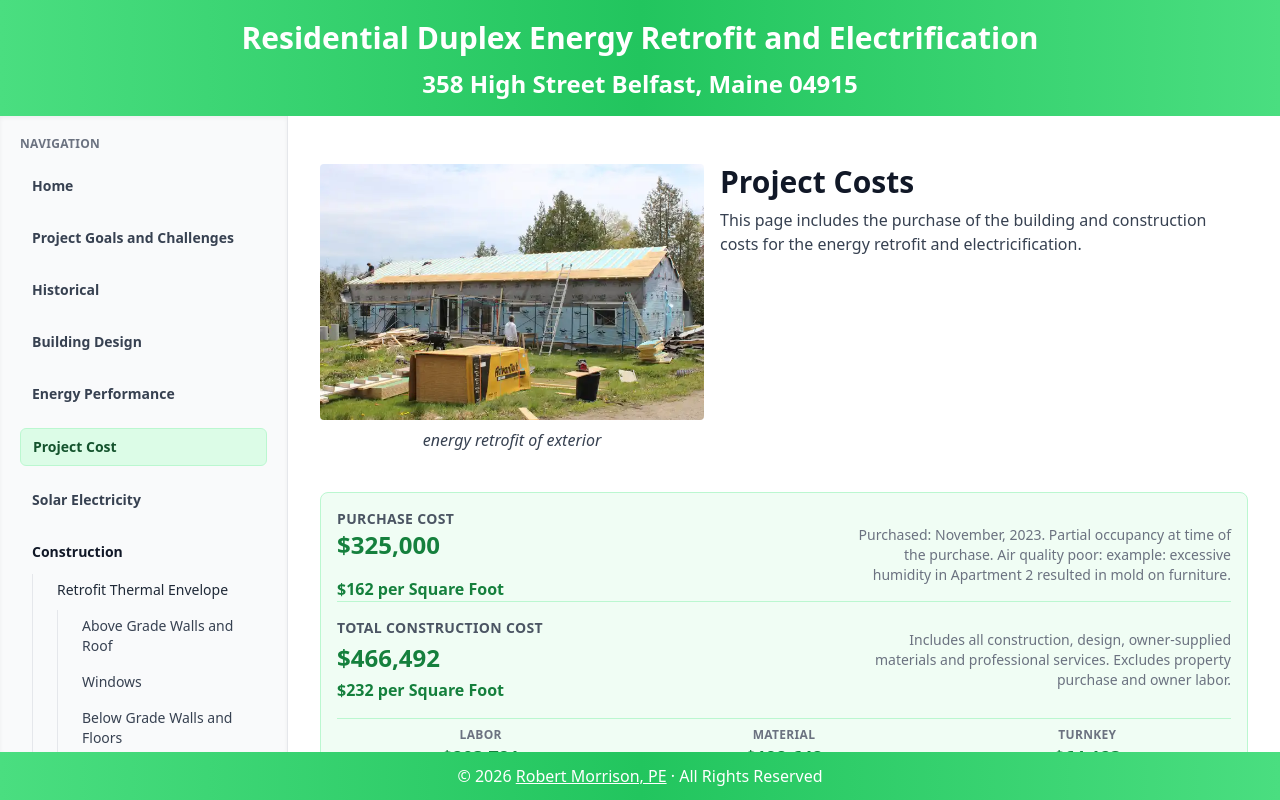
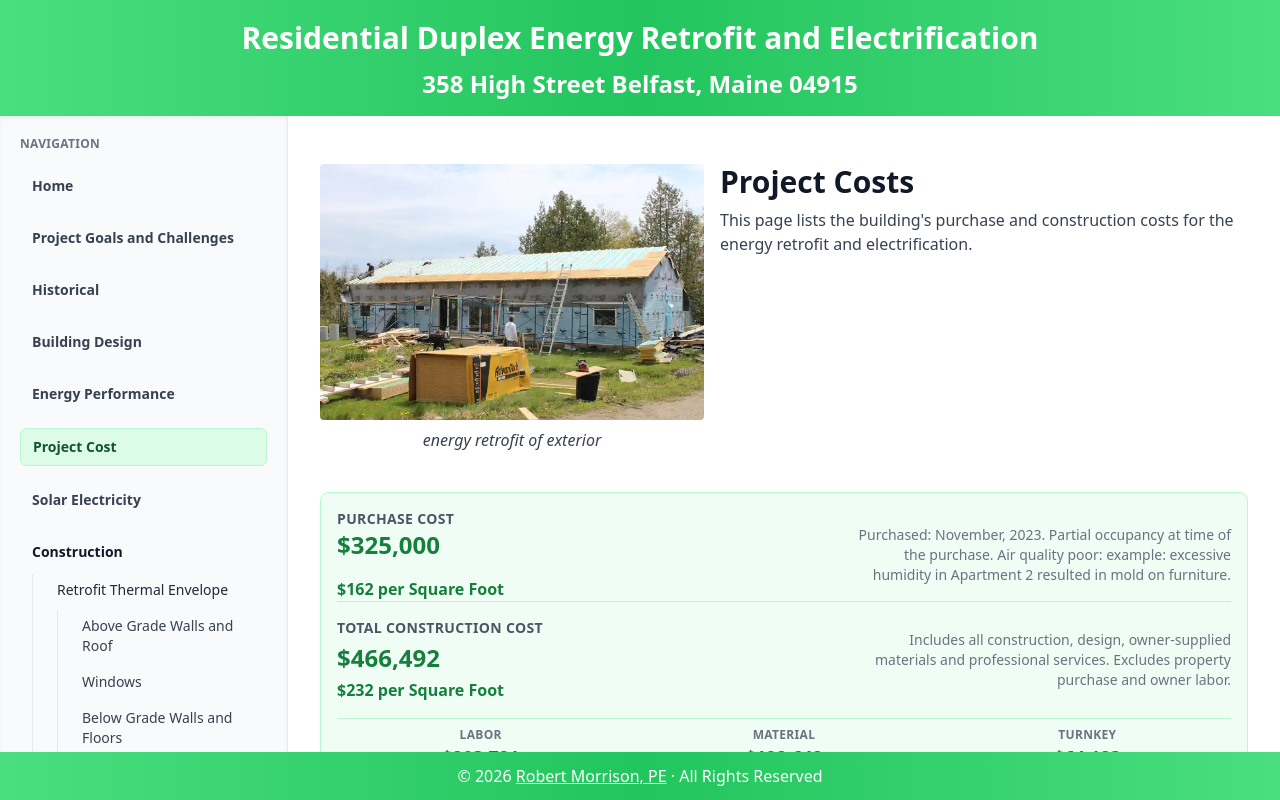
Before and after one commit to morrisonwolozin/site-358highstreet, a React (Vite) app in the folder frontend/: page /project-cost in a window 1280 px wide. Built offline with nearby package versions, Linux system fonts and the light colour scheme.

Commit message:
typo on cost page

```diff
--- a/frontend/src/components/pages/ProjectCostPage.jsx
+++ b/frontend/src/components/pages/ProjectCostPage.jsx
@@ -101,7 +101,7 @@ export default function ProjectCostPage() {
           Purchase
         </p> */}
         <p className="text-base py-1 text-gray-700">
-          This page includes the purchase of the building and construction costs for the energy retrofit and electricification.
+          This page lists the building's purchase and construction costs for the energy retrofit and electrification.
         </p>
       </PageIntro>
 
```
Also changed, not shown: frontend/public/images/image-page-ERV1.webp (added), frontend/public/images/img-hero-summer-1.webp.
